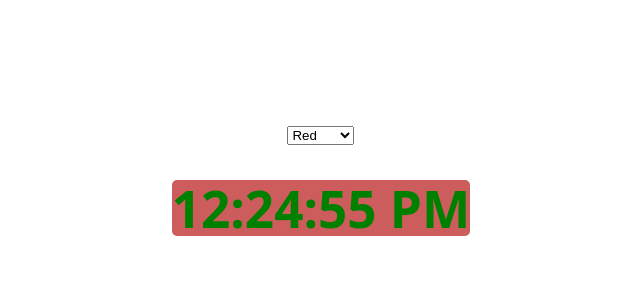
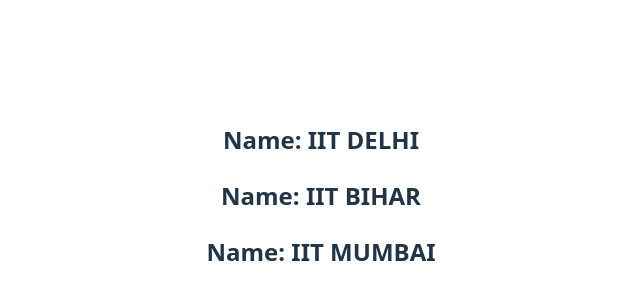
Before and after one commit to Pawancoderk/revisit_react, a React (Vite) app: page / in a window 1280 px wide. Shown: the part 204-504 px from the top of the page, without its empty margins (319-959 px from the left). Built offline with nearby package versions, Linux system fonts and the light colour scheme.

Commit message:
Array nested loop

```diff
--- a/src/App.jsx
+++ b/src/App.jsx
@@ -15,6 +15,7 @@
 import { Array } from './Array'
 import { ReuseComponent } from './ReuseComponent'
 import { Option } from './Option'
+import { Array_Nested_loop } from './Arrat_Nested_loop'
 
 
 function App() {
@@ -57,7 +58,8 @@
   {/* <Radio/> */}
   {/* <Array/> */}
   {/* <ReuseComponent/> */}
-  <Option/>
+  {/* <Option/> */}
+  <Array_Nested_loop/>
   </>
   )
 }
--- /dev/null
+++ b/src/Arrat_Nested_loop.jsx
@@ -0,0 +1,45 @@
+export function Array_Nested_loop() {
+  const collegeData = [
+    {
+      Name: "IIT DELHI",
+      email: "iitdelhi@gmail.com",
+      student: [
+        {
+          name: "Aman",
+          age: 28,
+        },
+      ],
+    },
+    {
+      Name: "IIT BIHAR",
+      email: "iitbihar@gmail.com",
+      student: [
+        {
+          name: "Shivam",
+          age: 24,
+        },
+      ],
+    },
+    {
+      Name: "IIT MUMBAI",
+      email: "iitmumbai@gmail.com",
+      student: [
+        {
+          name: "Karan",
+          age: 21,
+        },
+      ],
+    },
+  ];
+  return (
+    <div>
+      {
+        collegeData.map((collage)=>(
+          <div>
+            <h2>Name: {collage.Name}</h2>
+          </div>
+        ))
+      }
+    </div>
+  );
+}
```
